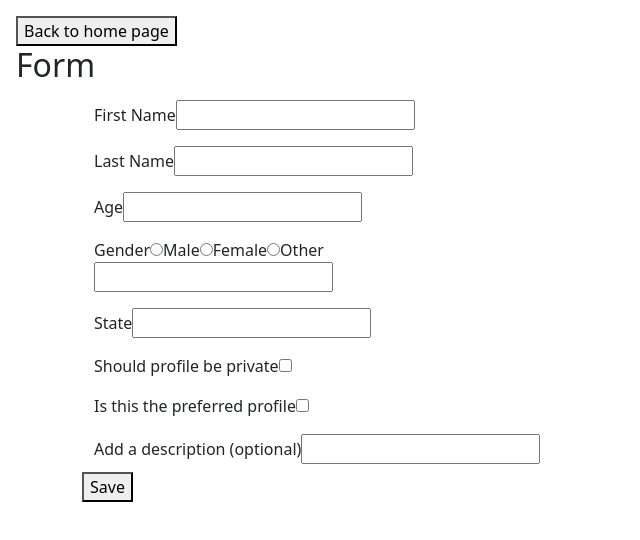
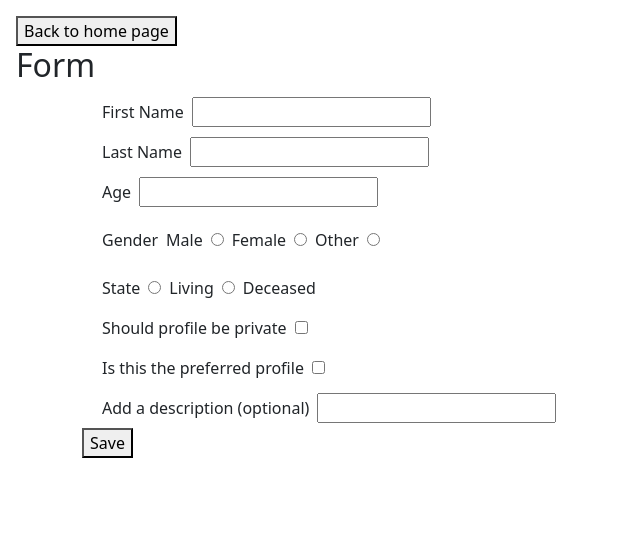
Before and after one commit to agenover/react-testing-demo, a React (Create React App) app: page /create-user in a window 1280 px wide. Shown: the top 540 px of the page, without its empty margins (0-640 px from the left). Built offline with nearby package versions, Linux system fonts and the light colour scheme.

Commit message:
Added checkboxes for preferred and private

```diff
--- a/src/form.jsx
+++ b/src/form.jsx
@@ -1,5 +1,5 @@
 import { useNavigate } from "react-router-dom";
-import { Formik, Field } from "formik";
+import { Formik } from "formik";
 import * as Yup from 'yup';
 
 export default function CoolForm() {
@@ -22,7 +22,7 @@ export default function CoolForm() {
           firstName: '',
           lastName: '',
           age: '',
-          gender: [],
+          gender: '',
           state: '',
           isPrivate: false,
           isPreferred: false,
@@ -40,9 +40,9 @@ export default function CoolForm() {
           age: Yup.number()
             .required("Ages is required")
             .positive()
-            .integer('Age must be a number between 1 and 110'),
-          gender: Yup.string()
-            .required("Gender is required"),
+            .min(1, "Minimum age 1")
+            .max(110, "Maximum age 110"),
+          isPreferred: Yup.boolean()
         })}
         onSubmit={(values) => (
           console.log(values)
@@ -50,68 +50,63 @@ export default function CoolForm() {
       >
         {formik => (
           <form onSubmit={formik.handleSubmit} className='container'>
-          <div className="container-fluid py-2">
-            <label htmlFor="firstName"> First Name </label>
+            <div className="container-fluid">
+              <label htmlFor="firstName" className="p-2"> First Name </label>
               <input id="" type='text' {...formik.getFieldProps('firstName')} />
                 {formik.touched.firstName && formik.errors.firstName ? (
                   <div>{formik.errors.firstName}</div>
                 ) : null}
             </div>
 
-          <div className="container-fluid py-2">
-            <label htmlFor="lastName"> Last Name </label>
+            <div className="container-fluid">
+              <label htmlFor="lastName" className="p-2"> Last Name </label>
               <input id="" type='text'  {...formik.getFieldProps('lastName')} />
                 {formik.touched.lastName && formik.errors.lastName ? (
                   <div>{formik.errors.lastName}</div>
                 ) : null}
             </div>
 
-          <div className="container-fluid py-2">
-            <label htmlFor="age"> Age </label>
+            <div className="container-fluid">
+              <label htmlFor="age" className="p-2"> Age </label>
               <input id="" type='text' {...formik.getFieldProps('age')} />
                 {formik.touched.age && formik.errors.age ? (
                   <div>{formik.errors.age}</div>
                 ) : null}
             </div>
 
-          <div className="container-fluid py-2">
-            <div htmlFor="gender"> Gender
-              <label>
-                <Field type="radio" name="gender" value="male" />
-                Male
-              </label>
-              <label>
-                <Field type="radio" name="gender" value="female" />
-                Female
-              </label>
-              <label>
-                <Field type="radio" name="gender" value="other" />
-                Other
-              </label>
+            <div className="container-fluid">
+              <div htmlFor="gender" className="p-2"> Gender
+                <label className="p-2">Male</label>
+                <input type="radio" name="gender" value="male" />
+                <label className="p-2">Female</label>
+                <input type="radio" name="gender" value="female" />
+                <label className="p-2">Other</label>
+                <input type="radio" name="gender" value="other" />
               </div>
-            <input id="" type='text' {...formik.getFieldProps('gender')} />
-              {formik.touched.gender && formik.errors.gender ? (
-                <div>{formik.errors.gender}</div>
-              ) : null}
             </div>
 
-              <div className="container-fluid py-2">
-              <label htmlFor="state"> State </label>
-              <input id="" type='text' />
+            <div className="container-fluid">
+              <label htmlFor="state" className="p-2"> State </label>
+                <input type="radio" name="state" value="living" />
+                <label className="p-2">Living</label>
+                <input type="radio" name="state" value="deceased" />
+                <label className="p-2">Deceased</label>
             </div>
 
-            <div className="container-fluid py-2">
-            <label htmlFor="isPrivate"> Should profile be private </label>
-              <input id="" type='checkbox' />
+            <div className="container-fluid">
+              <label htmlFor="isPrivate" className="p-2"> Should profile be private </label>
+              <input id="" type='checkbox' {...formik.getFieldProps('isPrivate')}/>
+              <div>{formik.errors.isPrivate}</div>
             </div>
 
-            <div className="container-fluid py-2">
-              <label htmlFor="isPreferred"> Is this the preferred profile </label>
-              <input id="" type='checkbox' />
+            <div className="container-fluid">
+              <label htmlFor="isPreferred" className="p-2"> Is this the preferred profile </label>
+              <input id="" type='checkbox' {...formik.getFieldProps('isPreferred')} />
+              <div>{formik.isPreferred}</div>
             </div>
 
-            <div className="container-fluid py-2">
-              <label htmlFor="description"> Add a description (optional) </label>
+            <div className="container-fluid">
+              <label htmlFor="description" className="p-2"> Add a description (optional) </label>
               <input id="" type='text' {...formik.getFieldProps('description')} />
             </div>
 
```
Lines whose indentation alone changed are shown as unchanged.
